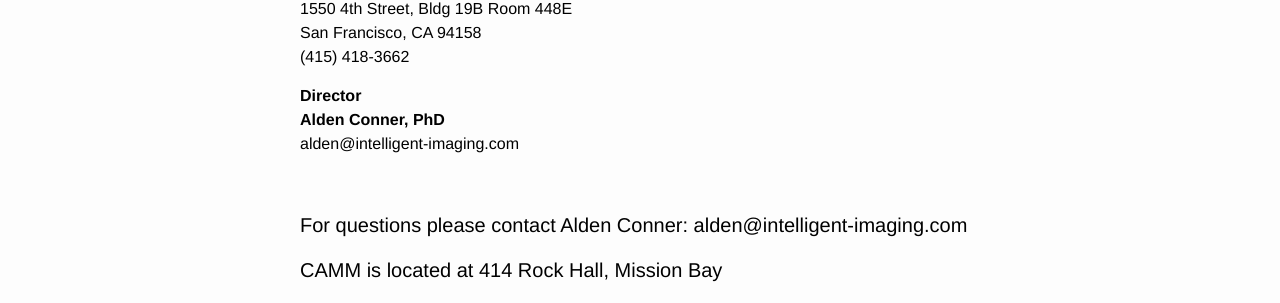
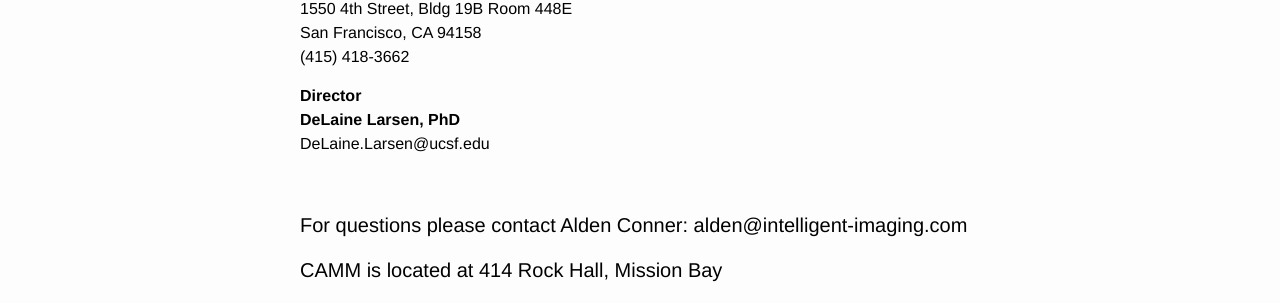
Before and after one commit to UCSF-Biochem/CAMM, a Jekyll site: the page built from contact.md, in a window 1280 px wide. Shown: the part 179-482 px from the top of the page. Built offline with Jekyll 4.4.1, drawn with Linux system fonts in a browser that asks for light colours.

Commit message:
updated contact info
delane added

```diff
--- a/contact.md
+++ b/contact.md
@@ -11,8 +11,8 @@
 (415) 418-3662
 
 **Director
-Alden Conner, PhD**
-    <alden@intelligent-imaging.com>
+DeLaine Larsen, PhD**
+    <DeLaine.Larsen@ucsf.edu>
 
 <br>
 
```
